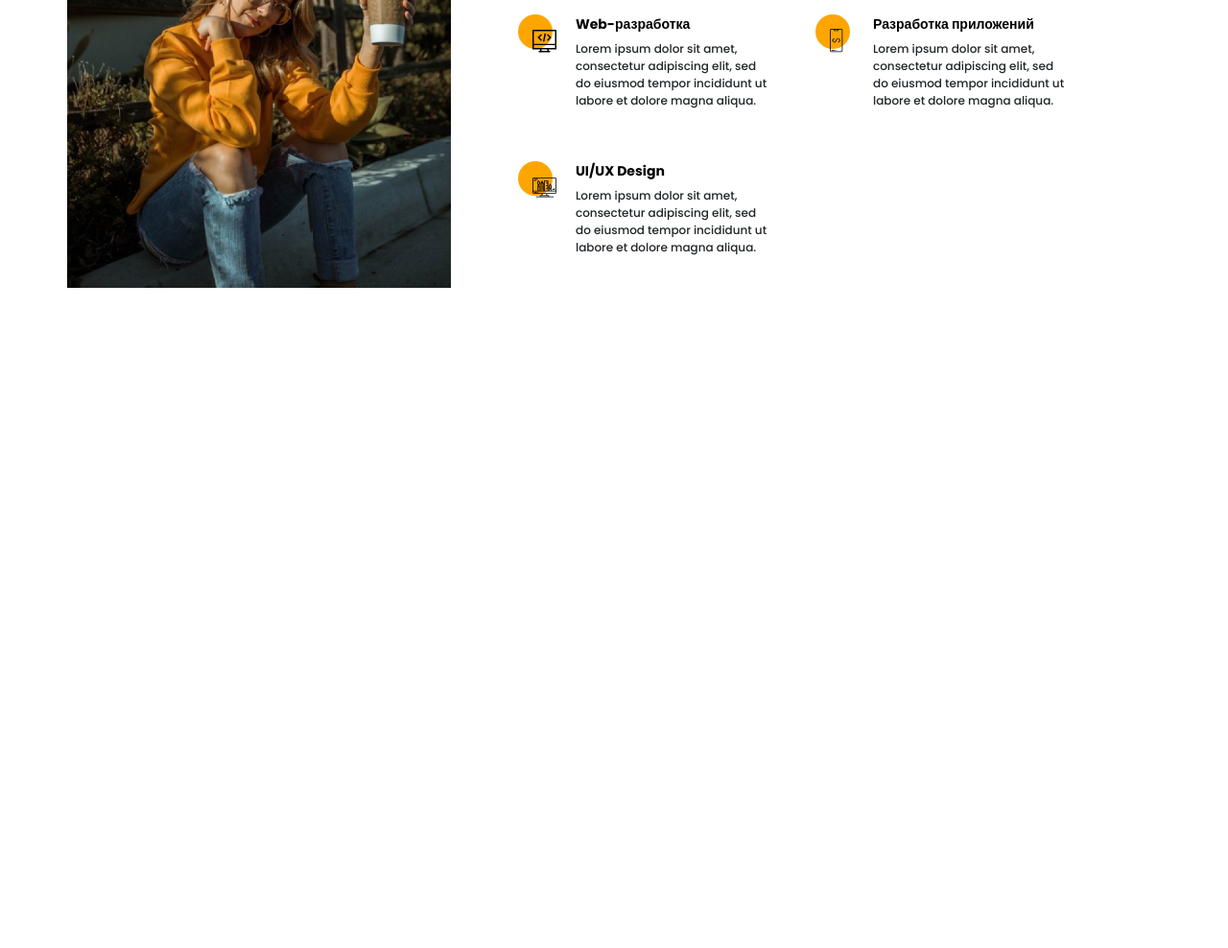
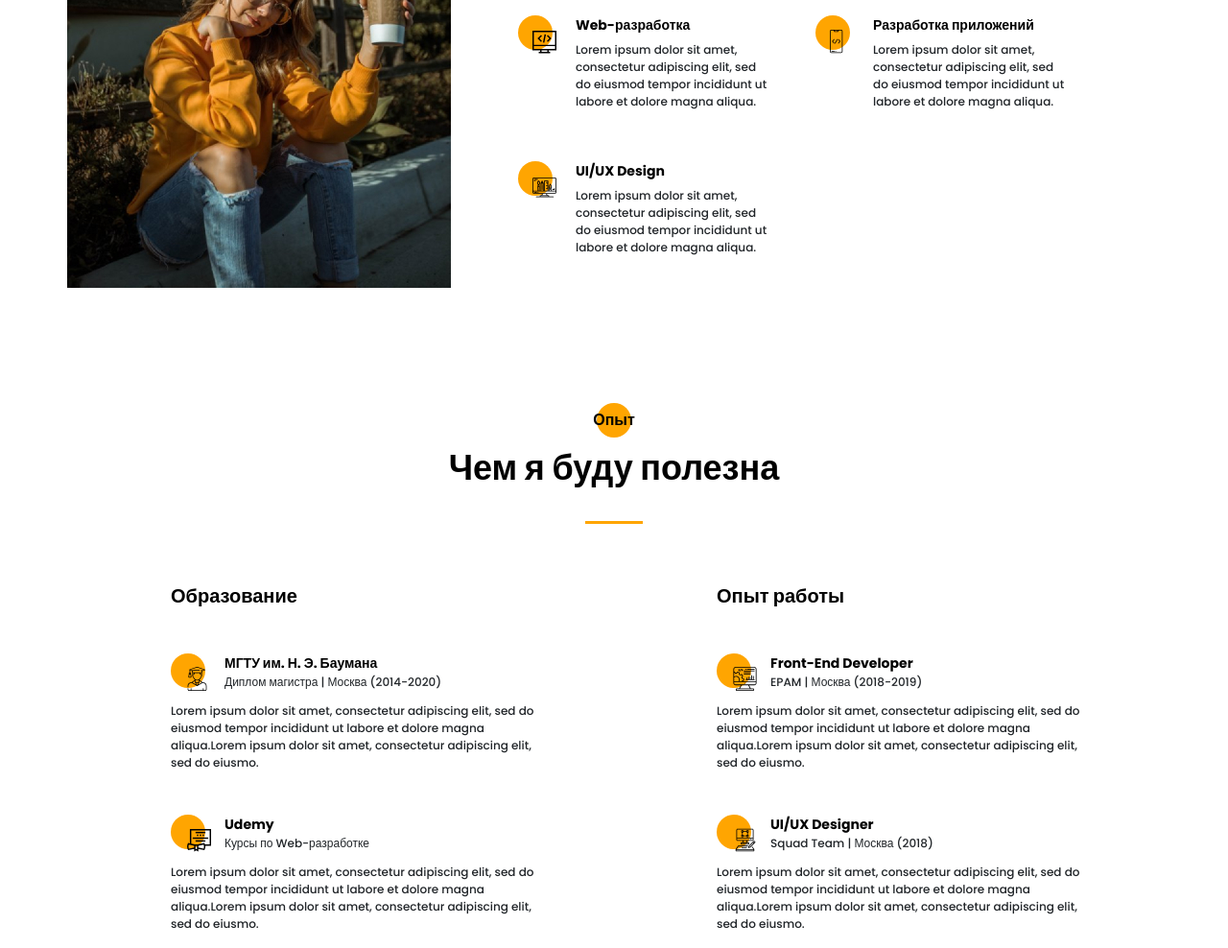
Before and after one commit to AliyevSadiq/portfolio-testing-frontend, a website: page src/index.html in a window 1280 px wide. Shown: the part 1220-2208 px from the top of the page at 96% size. Before the commit the page ends 1520 px from the top, so only its background shows below. Drawn offline with nearby package versions, Linux system fonts and the light colour scheme; files that its build step writes are made by us from their sources; files whose address does not match are found by name.

Commit message:
add resume section

```diff
--- a/src/assets/sass/blocks/_about.scss
+++ b/src/assets/sass/blocks/_about.scss
@@ -18,6 +18,7 @@
     padding-top: 6px;
     .divider{
       margin-top: 0;
+      margin-left: 0;
     }
   }
   &__title{
--- /dev/null
+++ b/src/assets/sass/blocks/_resume.scss
@@ -0,0 +1,62 @@
+.resume{
+  padding-top: 126px;
+  &__title{
+    text-align: center;
+    position: relative;
+    @include beforeCircle;
+    &:before{
+      left: 50%;
+      transform: translateX(-50%);
+    }
+  }
+  &__subtitle{
+    text-align: center;
+  }
+  &__wrapper{
+    margin-top: 60px;
+    padding-left: 65px;
+    display: grid;
+    grid-template-columns: repeat(2, 425px);
+    column-gap: 144px;
+  }
+  &__column{
+    &-title{
+      padding-left: 43px;
+    }
+  }
+  &__items{
+      list-style-type: none;
+  }
+  &__item{
+    margin-top: 45px;
+    padding-left: 43px;
+    &-header{
+      position: relative;
+      @include beforeCircle;
+      &:before{
+        top: 0;
+      }
+    }
+    &-icon{
+      position: absolute;
+      left: 17px;
+      bottom: 0;
+
+    }
+    &-title{
+      padding-left: 56px;
+    }
+    &-location{
+      padding-left: 56px;
+      font-weight: 500;
+      font-size: 12px;
+      line-height: 18px;
+    }
+    &-body{
+      margin-top: 12px;
+      font-weight: 500;
+      font-size: 12px;
+      line-height: 18px;
+    }
+  }
+}
--- a/src/assets/sass/blocks/_title.scss
+++ b/src/assets/sass/blocks/_title.scss
@@ -2,6 +2,7 @@
   font-style: normal;
   font-weight: 700;
   font-size: 36px;
+  line-height: 60px;
   color: $black-color;
   &_fz14{
     font-size: 14px;
@@ -10,6 +11,10 @@
   &_fz16{
     font-size: 16px;
     line-height: 24px;
+  }
+  &_fz20{
+    font-size: 20px;
+    line-height: 30px;
   }
   &_fz48{
     font-size: 48px;
@@ -21,5 +26,5 @@
   width: 60px;
   height: 3px;
   background-color: $main-color;
-  margin-top: 25px;
+  margin: 25px auto 0 auto;
 }
--- a/src/assets/sass/style.scss
+++ b/src/assets/sass/style.scss
@@ -19,6 +19,7 @@
 //sections
 @import "blocks/promo";
 @import "blocks/about";
+@import "blocks/resume";
 
 //blocks
 @import "blocks/title";
--- a/src/index.html
+++ b/src/index.html
@@ -111,7 +111,8 @@
             </div>
             <div class="about__skills">
                 <div class="about__skills-item">
-                    <div class="about__skills-img"><img src="assets/icons/about_me/web_development.svg"  alt="web_dev"></div>
+                    <div class="about__skills-img"><img src="assets/icons/about_me/web_development.svg" alt="web_dev">
+                    </div>
                     <div>
                         <div class="title title_fz14">
                             Web-разработка
@@ -122,7 +123,8 @@
                     </div>
                 </div>
                 <div class="about__skills-item">
-                    <div class="about__skills-img"><img src="assets/icons/about_me/mobile_dev.svg"  alt="mobile_dev"></div>
+                    <div class="about__skills-img"><img src="assets/icons/about_me/mobile_dev.svg" alt="mobile_dev">
+                    </div>
                     <div>
                         <div class="title title_fz14">
                             Разработка приложений
@@ -133,7 +135,7 @@
                     </div>
                 </div>
                 <div class="about__skills-item">
-                    <div class="about__skills-img"><img src="assets/icons/about_me/design.svg"  alt="design"></div>
+                    <div class="about__skills-img"><img src="assets/icons/about_me/design.svg" alt="design"></div>
                     <div>
                         <div class="title title_fz14">
                             UI/UX Design
@@ -147,6 +149,78 @@
         </div>
     </div>
 </section>
+<section class="resume">
+    <div class="container">
+        <h2 class="title title_fz16 resume__title">Опыт</h2>
+        <h3 class="title resume__subtitle">Чем я буду полезна</h3>
+        <div class="divider"></div>
+        <div class="resume__wrapper">
+            <div class="resume__column">
+                <h3 class="title title_fz20 resume__column-title">Образование</h3>
+                <ul class="resume__items">
+                    <li class="resume__item">
+                        <div class="resume__item-header">
+                            <div class="resume__item-icon">
+                                <img src="assets/icons/experience/university.svg" alt="university">
+                            </div>
+                            <div class="title title_fz14 resume__item-title">МГТУ им. Н. Э. Баумана</div>
+                            <div class="resume__item-location">Диплом магистра | Москва (2014-2020)</div>
+                        </div>
+                        <div class="resume__item-body">Lorem ipsum dolor sit amet, consectetur adipiscing elit, sed do
+                            eiusmod tempor incididunt ut labore et dolore magna aliqua.Lorem ipsum dolor sit amet,
+                            consectetur adipiscing elit, sed do eiusmo.
+                        </div>
+                    </li>
+                    <li class="resume__item">
+                        <div class="resume__item-header">
+                            <div class="resume__item-icon">
+                                <img src="assets/icons/experience/courses.svg" alt="courses">
+                            </div>
+                            <div class="title title_fz14 resume__item-title">Udemy</div>
+                            <div class="resume__item-location">Курсы по Web-разработке </div>
+                        </div>
+                        <div class="resume__item-body">Lorem ipsum dolor sit amet, consectetur adipiscing elit, sed do
+                            eiusmod tempor incididunt ut labore et dolore magna aliqua.Lorem ipsum dolor sit amet,
+                            consectetur adipiscing elit, sed do eiusmo.
+                        </div>
+                    </li>
+                </ul>
+                </div>
+            <div class="resume__column">
+                <h3 class="title title_fz20 resume__column-title">Опыт работы</h3>
+                <ul class="resume__items">
+                    <li class="resume__item">
+                        <div class="resume__item-header">
+                            <div class="resume__item-icon">
+                                <img src="assets/icons/experience/developer.svg" alt="developer">
+                            </div>
+                            <div class="title title_fz14 resume__item-title">Front-End Developer</div>
+                            <div class="resume__item-location">EPAM | Москва (2018-2019)</div>
+                        </div>
+                        <div class="resume__item-body">Lorem ipsum dolor sit amet, consectetur adipiscing elit, sed do
+                            eiusmod tempor incididunt ut labore et dolore magna aliqua.Lorem ipsum dolor sit amet,
+                            consectetur adipiscing elit, sed do eiusmo.
+                        </div>
+                    </li>
+                    <li class="resume__item">
+                        <div class="resume__item-header">
+                            <div class="resume__item-icon">
+                                <img src="assets/icons/experience/designer.svg" alt="designer">
+                            </div>
+                            <div class="title title_fz14 resume__item-title">UI/UX Designer</div>
+                            <div class="resume__item-location">Squad Team | Москва (2018)</div>
+                        </div>
+                        <div class="resume__item-body">Lorem ipsum dolor sit amet, consectetur adipiscing elit, sed do
+                            eiusmod tempor incididunt ut labore et dolore magna aliqua.Lorem ipsum dolor sit amet,
+                            consectetur adipiscing elit, sed do eiusmo.
+                        </div>
+                    </li>
+                </ul>
+            </div>
+            </div>
+        </div>
+    </div>
+</section>
 <script src="assets/js/jquery-1.11.0.min.js"></script>
 <script src="assets/js/jquery-migrate-1.2.1.min.js"></script>
 <script src="assets/js/script.js"></script>
```
